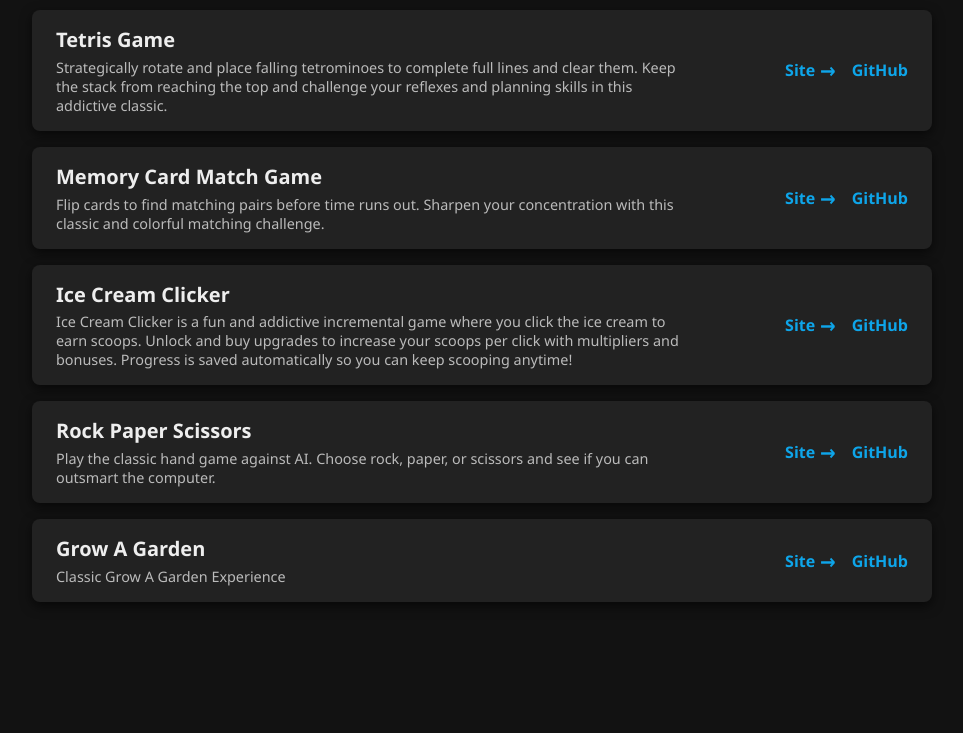
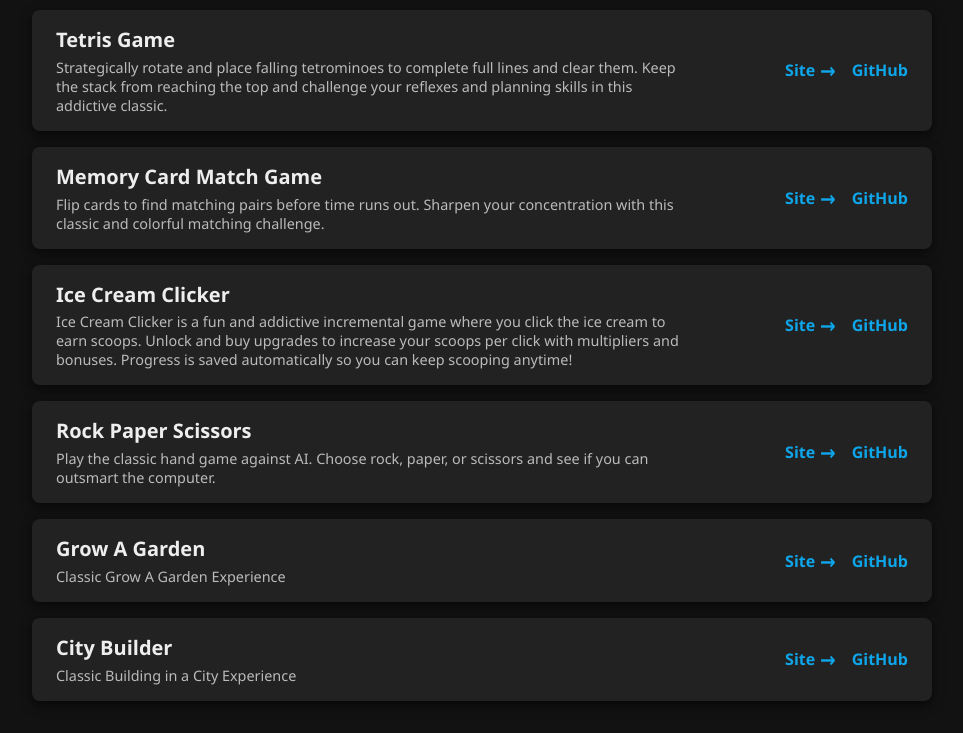
Before and after one commit to CodingWithGPT/codingwithgpt.github.io, a plain HTML site: page index.html in a window 1280 px wide. Shown: the part 97-830 px from the top of the page, without its empty margins (158-1121 px from the left). Before the commit the page ends 800 px from the top, so only its background shows below. Drawn offline with Linux system fonts and the light colour scheme.

Commit message:
Update index.html

```diff
--- a/index.html
+++ b/index.html
@@ -106,6 +106,13 @@
       url: "https://github.com/CodingWithGPT/codingwithgpt.github.io/blob/main/gag.html",
       path: "gag"
     },
+    {
+      name: "City Builder",
+      description: "Classic Building in a City Experience",
+      url: "https://github.com/CodingWithGPT/codingwithgpt.github.io/blob/main/cib.html",
+      path: "cib"
+    },
+
     // Add more repos here...
   ];
 
```
